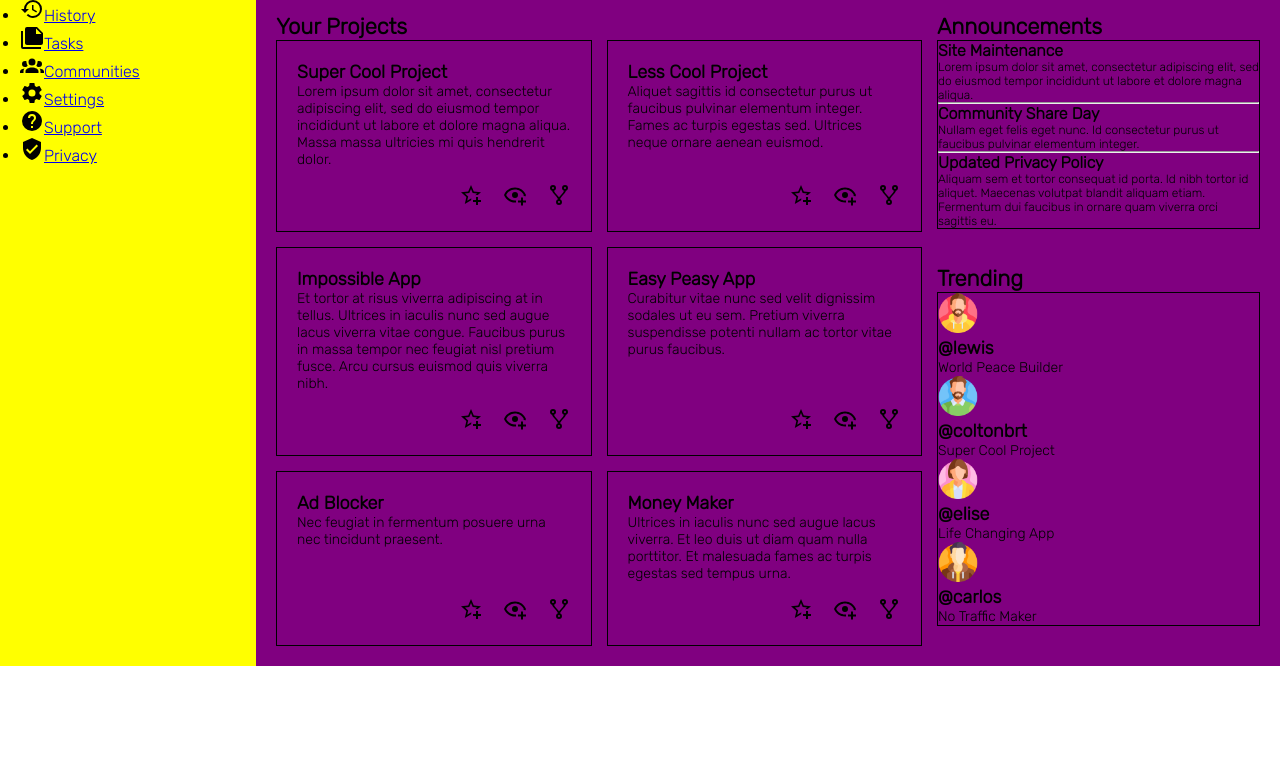
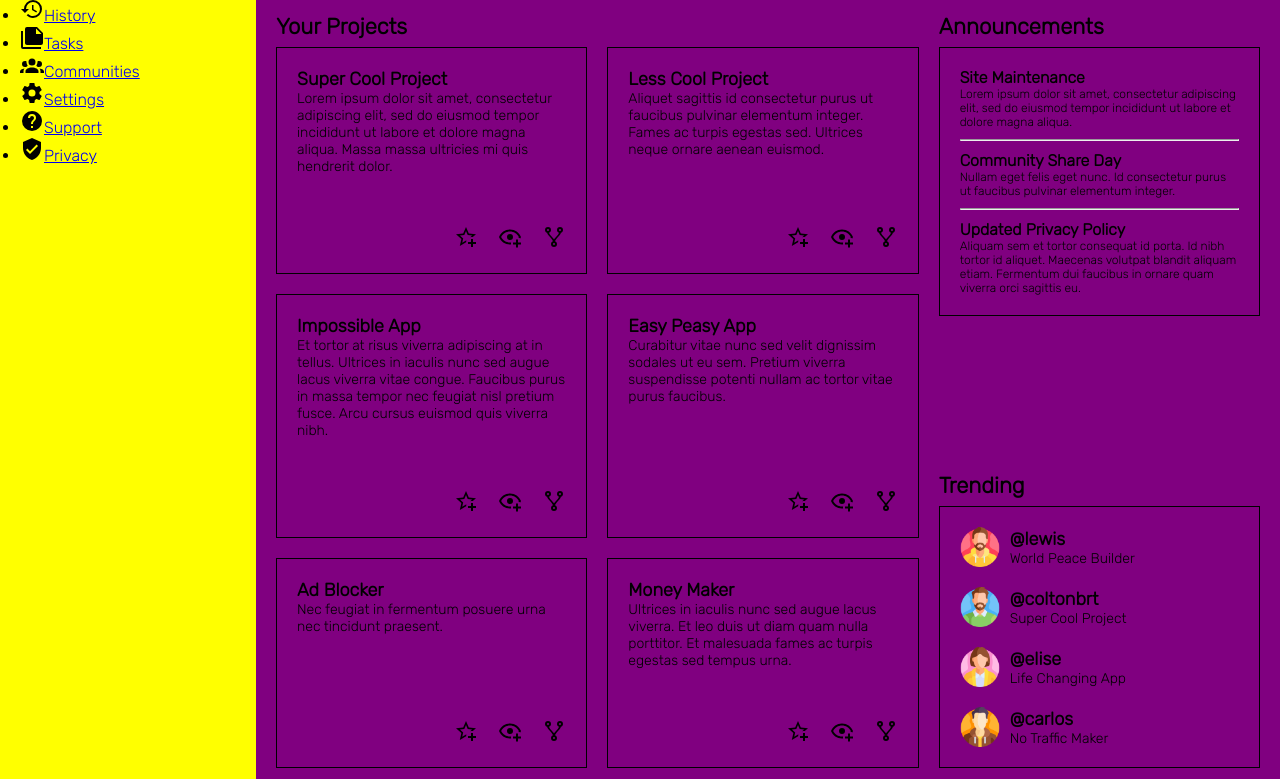
Before and after one commit to rubeans/admin-dashboard, a plain HTML site: page index.html in a window 1280 px wide. Shown: the part 163-942 px from the top of the page. Before the commit the page ends 829 px from the top, so only its background shows below. Drawn offline with Linux system fonts and the light colour scheme.

Commit message:
start announcements and trending

```diff
--- a/index.html
+++ b/index.html
@@ -19,7 +19,7 @@
       <div class="top-header">
         <div class="top-left">
           <img class="icon" src="./icons/header/magnify.svg">
-          <input type="text">
+          <input type="text" placeholder="Search...">
         </div>
         <div class="top-right">
           <img class="icon" src="./icons/header/bell-ring-outline.svg">
@@ -117,6 +117,8 @@
           </div>
         </div>
       </div>
+      <!-- side content -->
+      <div class="side-content">
         <!-- announcements -->
         <div class="announcements">
           <h1 class="main-heading">Announcements</h1>
@@ -171,6 +173,7 @@
             </div>
           </div>
         </div>
+      </div>
     </main>
     <!-- sidebar -->
     <div class="sidebar">
--- a/style.css
+++ b/style.css
@@ -130,9 +130,9 @@
     display: grid;
     grid-template-columns: 2fr 1fr;
     grid-template-areas:
-        'projects announcements'
-        'projects trending';
-    gap: 15px;
+        'projects side-content'
+        'projects side-content';
+    column-gap: 20px;
 }
 
 /* main content - projects */
@@ -143,7 +143,7 @@
 .projects-container {
     display: grid;
     grid-template-columns: repeat(auto-fit, minmax(250px, 1fr));
-    gap: 15px;
+    gap: 20px;
 }
 
 .project-box {
@@ -151,7 +151,7 @@
     display: flex;
     flex-direction: column;
     justify-content: space-between;
-    gap: 15px;
+    row-gap: 50px;
     border: 1px solid black;
 }
 
@@ -169,14 +169,24 @@
     font-size: 14px;
 }
 
-/* main content - announcements */
-
-.announcements {
-    grid-area: announcements;
+/* main content - side content */
+.side-content {
+    grid-area: side-content;
+    display: grid;
+    row-gap: 20px;
+    align-content: space-between;
 }
 
-.announcements-container{
+/* main content - announcements */
+.announcements {
+    /* grid-area: announcements; */
+}
+
+.announcements-container {
     border: 1px solid black;
+    padding: 20px;
+    display: grid;
+    row-gap: 10px;
 }
 
 .announ-heading {
@@ -188,14 +198,23 @@
 }
 
 /* main content - trending */
-
 .trending {
-    grid-area: trending;
+    /* grid-area: trending; */
 }
 
-.trending-container{
+.trending-container {
     border: 1px solid black;
+    padding: 20px;
+    display: grid;
+    gap: 20px;
 }
+
+.profile-info {
+    display: flex;
+    gap: 10px;
+    align-items: center;
+}
+
 .username {
     font-size: 18px;
 }
@@ -206,6 +225,7 @@
 
 .main-heading {
     font-size: 22px;
+    margin-bottom: 7px;
 }
 
 /* sidebar */
```
Lines whose indentation alone changed are shown as unchanged.
